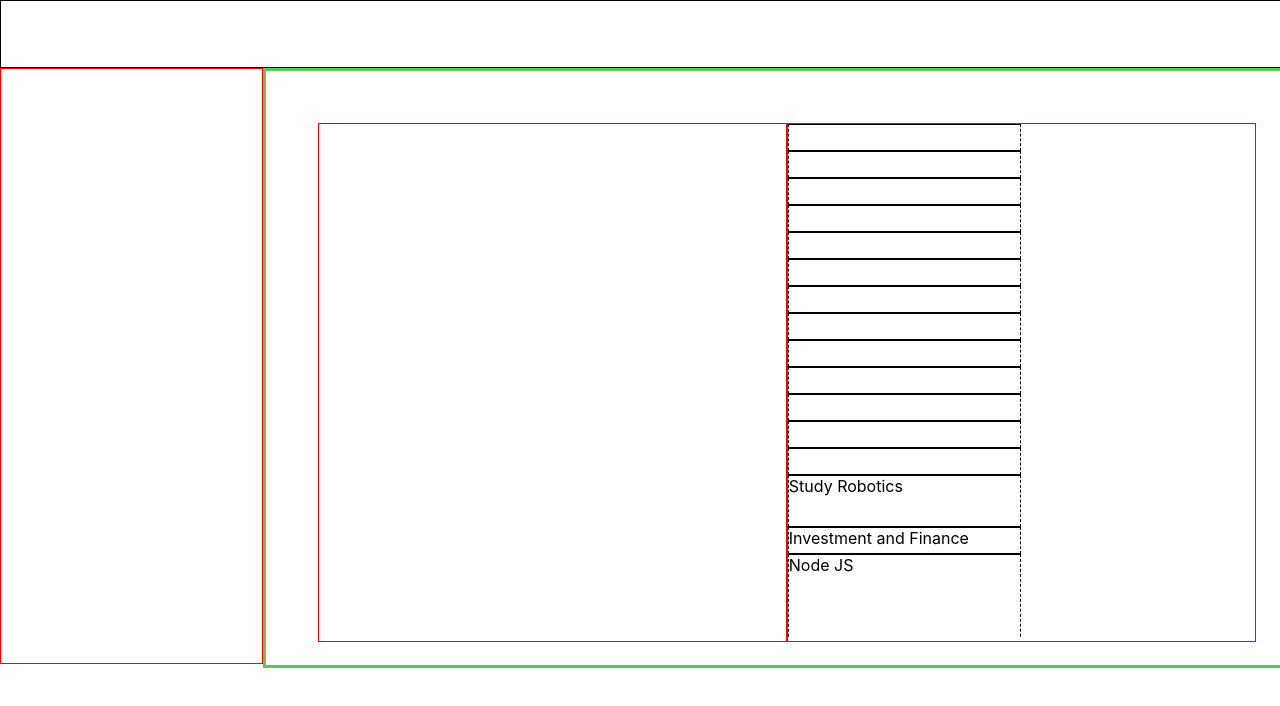
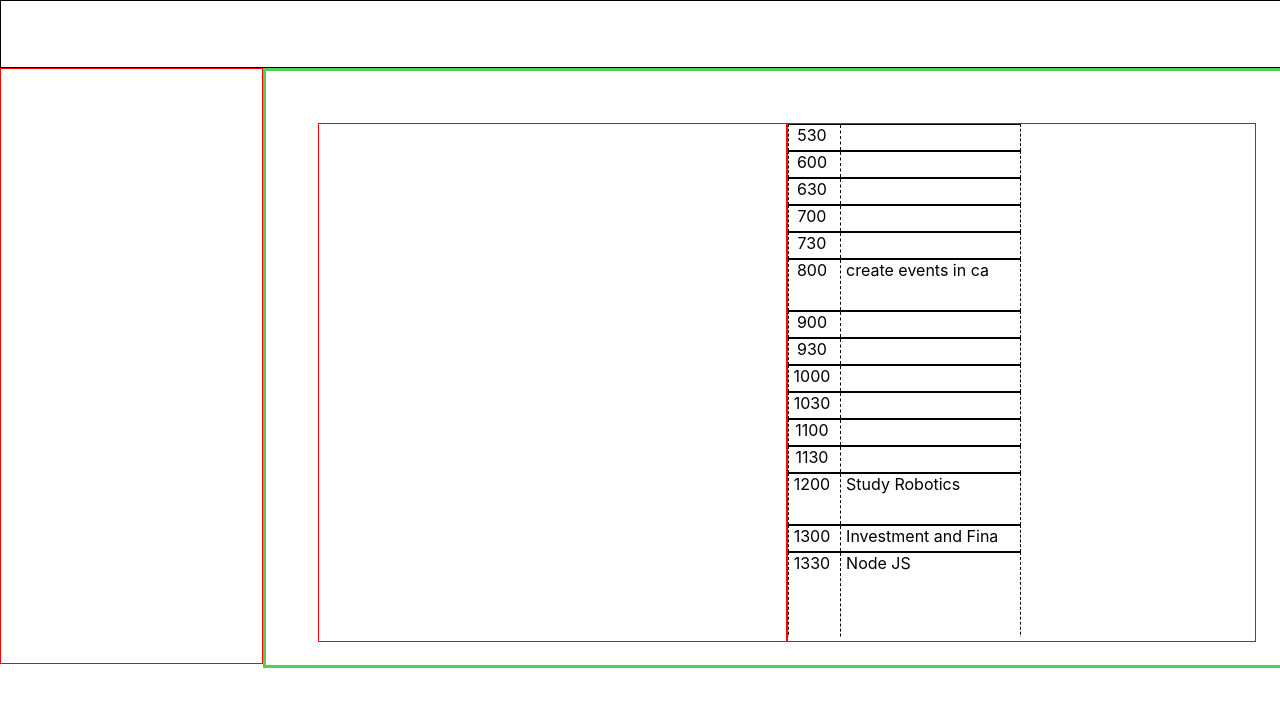
Before and after one commit to clayman1325/Time_Block_Planer, a React (Create React App) app: page / in a window 1280 px wide. Shown: the top 706 px of the page. Built offline with nearby package versions, Linux system fonts and the light colour scheme.

Commit message:
fix and tweeks in the timeblock Component and adding hour with css style

```diff
--- a/src/Pages/Daily/Components/Column.js
+++ b/src/Pages/Daily/Components/Column.js
@@ -3,9 +3,11 @@ import TimeBlock from "./TimeBlock";
 
 const Column = () => {
     const timeBlocks = [
+        { text: "create events in calendar", start: 800, finish: 900 },
         { text: "Study Robotics", start: 1200, finish: 1300 },
         { text: "Investment and Finance", start: 1300, finish:1330 },
         { text: "Node JS", start: 1330, finish: 1900 },
+        { text: "Juego de Magia",start: 1900, finish: 2200 }
     ]
 
     const buildColumn = () => {
--- a/src/Pages/Daily/Components/TimeBlock.js
+++ b/src/Pages/Daily/Components/TimeBlock.js
@@ -11,7 +11,8 @@ const TimeBlock = (props) => {
         const height = BLOCK_HEIGHT * timeBlocks;
         return(
             <div className={classes.unique} style={{height : `${height}px`}}>
-                {props.text}
+                <aside className={classes.aside}>{props.time.start}</aside>
+                <div className={classes.text}>{props.text.trim().slice(0,19)}</div>
             </div>
         )
     }
--- a/src/Pages/Daily/Components/TimeBlock.module.css
+++ b/src/Pages/Daily/Components/TimeBlock.module.css
@@ -2,4 +2,19 @@
     border-color: rgb(1, 1, 1);
     border-style: solid dashed solid dashed;
     border-width: 1px 1px 1px 1px;
+    display:flex;
 }
+.aside {
+    border-color: rgb(1, 1, 1);
+    border-style: solid dashed solid dashed;
+    border-width: 0px 1px 0px 0px;
+    padding-right: 5px;
+    margin-right:  5px;
+    width: 20%;
+    display:flex;
+    justify-content: center;
+}
+.text {
+    display:flex;
+    justify-content: center;
+}
```
